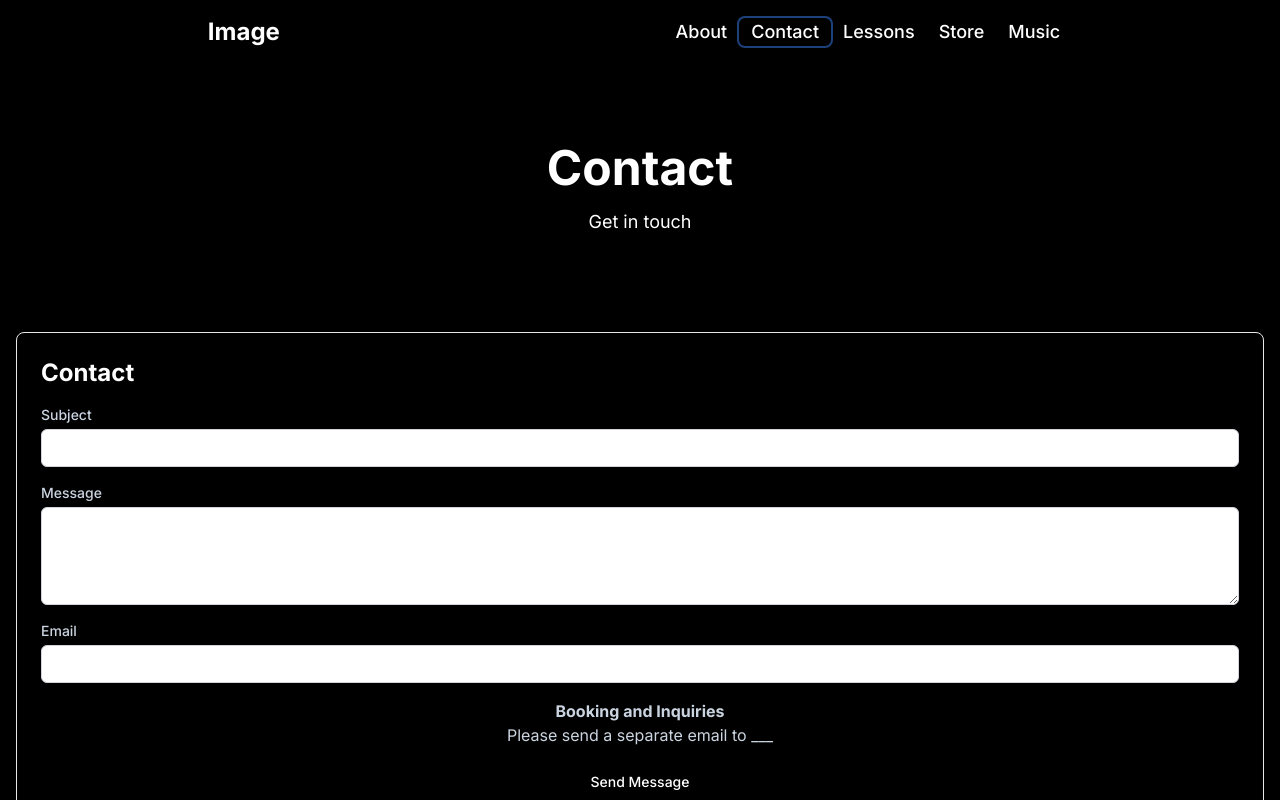
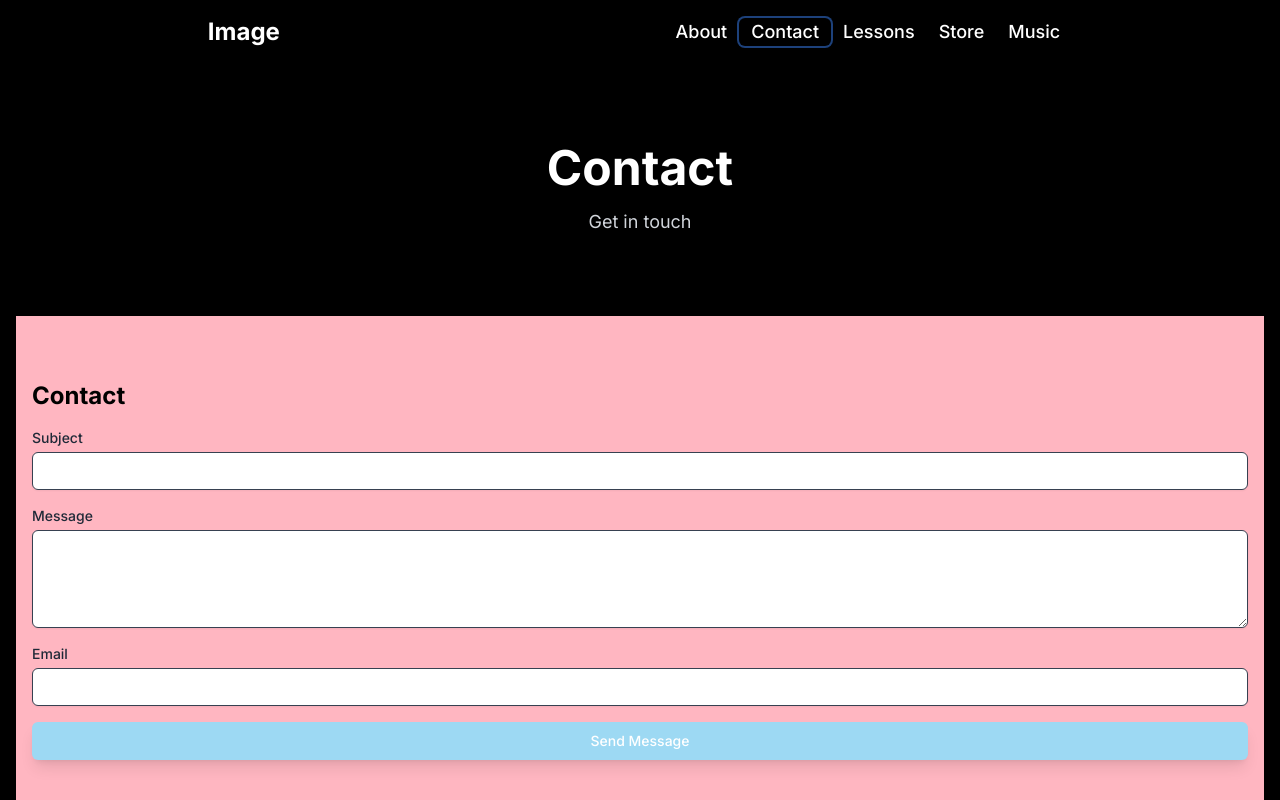
Before and after one commit to chiltom/jordanparks-site, a Next.js app: page /contact in a window 1280 px wide. Built offline with nearby package versions, Linux system fonts and the light colour scheme.

Commit message:
update: updated styling and booking section for contact page

```diff
--- a/app/contact/page.tsx
+++ b/app/contact/page.tsx
@@ -4,6 +4,7 @@ import ContactForm from "../ui/contact/ContactForm";
 import ContactSection from "../ui/contact/ContactSection";
 import LocationsSection from "../ui/contact/LocationsSection";
 import FAQSection from "../ui/contact/FAQSection";
+import BookingSection from "../ui/contact/BookingSection";
 
 const Contact = (): ReactElement => {
   return (
@@ -11,6 +12,7 @@ const Contact = (): ReactElement => {
       <ContactHeader />
       <main className="px-4">
         <ContactForm />
+        <BookingSection />
         <ContactSection />
         <LocationsSection />
         <FAQSection />
--- /dev/null
+++ b/app/ui/contact/BookingSection.tsx
@@ -0,0 +1,12 @@
+import { ReactElement } from "react";
+
+const BookingSection: React.FC = (): ReactElement => {
+  return (
+    <section className="section">
+      <h2 className="text-2xl font-bold text-black">Booking and Inquiries</h2>
+      <p className="mt-4 text-gray-800">Please send a separate email to ___</p>
+    </section>
+  );
+};
+
+export default BookingSection;
--- a/app/ui/contact/ContactForm.tsx
+++ b/app/ui/contact/ContactForm.tsx
@@ -21,14 +21,14 @@ const ContactForm: React.FC = (): ReactElement => {
   };
 
   return (
-    <section className="bg-cardBackground border border-accentLight rounded-lg p-6 my-4 shadow-neon">
-      <h2 className="text-2xl font-bold mb-4 text-accent">Contact</h2>
+    <section className="section">
+      <h2 className="text-2xl font-bold mb-4 text-black">Contact</h2>
       {status && <p className="mb-4 text-sm text-green-500">{status}</p>}
       <form onSubmit={handleSubmit}>
         <div className="mb-4">
           <label
             htmlFor="subject"
-            className="block text-sm font-medium text-textSecondary"
+            className="block text-sm font-medium text-gray-800"
           >
             Subject
           </label>
@@ -37,14 +37,14 @@ const ContactForm: React.FC = (): ReactElement => {
             id="subject"
             value={subject}
             onChange={(e) => setSubject(e.target.value)}
-            className="mt-1 text-textSecondary bg-secondary block w-full px-3 py-2 border border-gray-300 rounded-md shadow-sm focus:outline-none focus:ring-accent focus:border-accent sm:text-sm"
+            className="mt-1 block w-full px-3 py-2 border border-gray-700 rounded-md shadow-sm focus:outline-none focus:ring-lightBlue focus:border-lightBlue sm:text-sm text-black"
             required
           />
         </div>
         <div className="mb-4">
           <label
             htmlFor="message"
-            className="block text-sm font-medium text-textSecondary"
+            className="block text-sm font-medium text-gray-800"
           >
             Message
           </label>
@@ -52,7 +52,7 @@ const ContactForm: React.FC = (): ReactElement => {
             id="message"
             value={message}
             onChange={(e) => setMessage(e.target.value)}
-            className="mt-1 text-textSecondary bg-secondary block w-full px-3 py-2 border border-gray-300 rounded-md shadow-sm focus:outline-none focus:ring-accent focus:border-accent sm:text-sm"
+            className="mt-1 block w-full px-3 py-2 border border-gray-700 rounded-md shadow-sm focus:outline-none focus:ring-lightBlue focus:border-lightBlue sm:text-sm text-black"
             rows={4}
             required
           />
@@ -60,7 +60,7 @@ const ContactForm: React.FC = (): ReactElement => {
         <div className="mb-4">
           <label
             htmlFor="email"
-            className="block text-sm font-medium text-textSecondary"
+            className="block text-sm font-medium text-gray-800"
           >
             Email
           </label>
@@ -69,17 +69,13 @@ const ContactForm: React.FC = (): ReactElement => {
             id="email"
             value={email}
             onChange={(e) => setEmail(e.target.value)}
-            className="mt-1 text-textSecondary bg-secondary block w-full px-3 py-2 border border-gray-300 rounded-md shadow-sm focus:outline-none focus:ring-accent focus:border-accent sm:text-sm"
+            className="mt-1 text-black block w-full px-3 py-2 border border-gray-700 rounded-md shadow-sm focus:outline-none focus:ring-lightBlue focus:border-lightBlue sm:text-sm"
             required
           />
         </div>
-        <div className="mb-4">
-          <h3 className="text-center font-bold text-textSecondary">Booking and Inquiries</h3>
-          <p className="text-center text-textSecondary">Please send a separate email to ___</p>
-        </div>
         <button
           type="submit"
-          className="w-full py-2 px-4 border border-transparent text-sm font-medium rounded-md text-buttonText bg-neonBlue hover:bg-neonPink focus:outline-none focus:ring-2 focus:ring-offset-2 focus:ring-accent"
+          className="w-full py-2 px-4 border border-transparent text-sm font-medium rounded-md text-white bg-lightBlue hover:bg-lightPurple focus:outline-none focus:ring-2 focus:ring-offset-2 focus:ring-lightBlue shadow-lg"
         >
           Send Message
         </button>
--- a/app/ui/contact/ContactHeader.tsx
+++ b/app/ui/contact/ContactHeader.tsx
@@ -2,9 +2,9 @@ import { ReactElement } from "react";
 
 const ContactHeader: React.FC = (): ReactElement => {
   return (
-    <header className="bg-accent text-buttonText rounded-b-lg text-center py-20 px-4 shadow-neonPink mx-2">
-      <h1 className="text-5xl font-bold">Contact</h1>
-      <p className="mt-4 text-lg">Get in touch</p>
+    <header className="text-center py-20 px-4 shadow-lg">
+      <h1 className="text-5xl font-bold text-white">Contact</h1>
+      <p className="mt-4 text-lg text-gray-300">Get in touch</p>
     </header>
   );
 };
--- a/app/ui/contact/ContactSection.tsx
+++ b/app/ui/contact/ContactSection.tsx
@@ -2,9 +2,9 @@ import { ReactElement } from "react";
 
 const ContactSection: React.FC = (): ReactElement => {
   return (
-    <header className="bg-cardBackground border border-accentLight rounded-lg p-6 my-4 shadow-neon">
-      <h1 className="text-accent text-2xl font-bold">My Information</h1>
-      <p className="mt-4 text-textSecondary">
+    <header className="section">
+      <h1 className="text-black text-2xl font-bold">My Information</h1>
+      <p className="mt-4 text-gray-800">
         Reach out to me for booking or inquiries!
       </p>
     </header>
--- a/app/ui/contact/FAQSection.tsx
+++ b/app/ui/contact/FAQSection.tsx
@@ -2,9 +2,9 @@ import { ReactElement } from "react";
 
 const FAQSection: React.FC = (): ReactElement => {
   return (
-    <header className="bg-cardBackground border border-accentLight rounded-lg p-6 my-4 shadow-neon">
-      <h1 className="text-accent text-2xl font-bold">FAQs</h1>
-      <p className="mt-4 text-textSecondary">
+    <header className="section">
+      <h1 className="text-black text-2xl font-bold">FAQs</h1>
+      <p className="mt-4 text-gray-800">
         Common questions that Jordan has already answered
       </p>
     </header>
--- a/app/ui/contact/LocationsSection.tsx
+++ b/app/ui/contact/LocationsSection.tsx
@@ -2,9 +2,9 @@ import { ReactElement } from "react";
 
 const LocationsSection: React.FC = (): ReactElement => {
   return (
-    <header className="bg-cardBackground border border-accentLight rounded-lg p-6 my-4 shadow-neon">
-      <h1 className="text-accent text-2xl font-bold">Locations</h1>
-      <p className="mt-4 text-textSecondary">
+    <header className="section">
+      <h1 className="text-black text-2xl font-bold">Locations</h1>
+      <p className="mt-4 text-gray-800">
         Relevant and important locations to Jordan
       </p>
     </header>
--- a/app/ui/lessons/ApplicationFormSection.tsx
+++ b/app/ui/lessons/ApplicationFormSection.tsx
@@ -29,7 +29,7 @@ const ApplicationFormSection: React.FC = (): ReactElement => {
             id="name"
             value={name}
             onChange={(e) => setName(e.target.value)}
-            className="mt-1 block w-full px-3 py-2 border border-gray-700 rounded-md shadow-sm focus:outline-none focus:ring-section1 focus:border-section1 sm:text-sm"
+            className="mt-1 text-black block w-full px-3 py-2 border border-gray-700 rounded-md shadow-sm focus:outline-none focus:ring-lightBlue focus:border-lightBlue sm:text-sm"
             required
           />
         </div>
@@ -45,7 +45,7 @@ const ApplicationFormSection: React.FC = (): ReactElement => {
             id="email"
             value={email}
             onChange={(e) => setEmail(e.target.value)}
-            className="mt-1 block w-full px-3 py-2 border border-gray-700 rounded-md shadow-sm focus:outline-none focus:ring-section2 focus:border-section2 sm:text-sm"
+            className="mt-1 block w-full px-3 py-2 border border-gray-700 rounded-md shadow-sm focus:outline-none focus:ring-lightBlue focus:border-lightBlue sm:text-sm text-black"
             required
           />
         </div>
@@ -60,7 +60,7 @@ const ApplicationFormSection: React.FC = (): ReactElement => {
             id="message"
             value={message}
             onChange={(e) => setMessage(e.target.value)}
-            className="mt-1 block w-full px-3 py-2 border border-gray-700 rounded-md shadow-sm focus:outline-none focus:ring-section3 focus:border-section3 sm:text-sm"
+            className="mt-1 block w-full px-3 py-2 border border-gray-700 rounded-md shadow-sm focus:outline-none focus:ring-lightBlue focus:border-lightBlue sm:text-sm text-black"
             rows={4}
             required
           />
```
